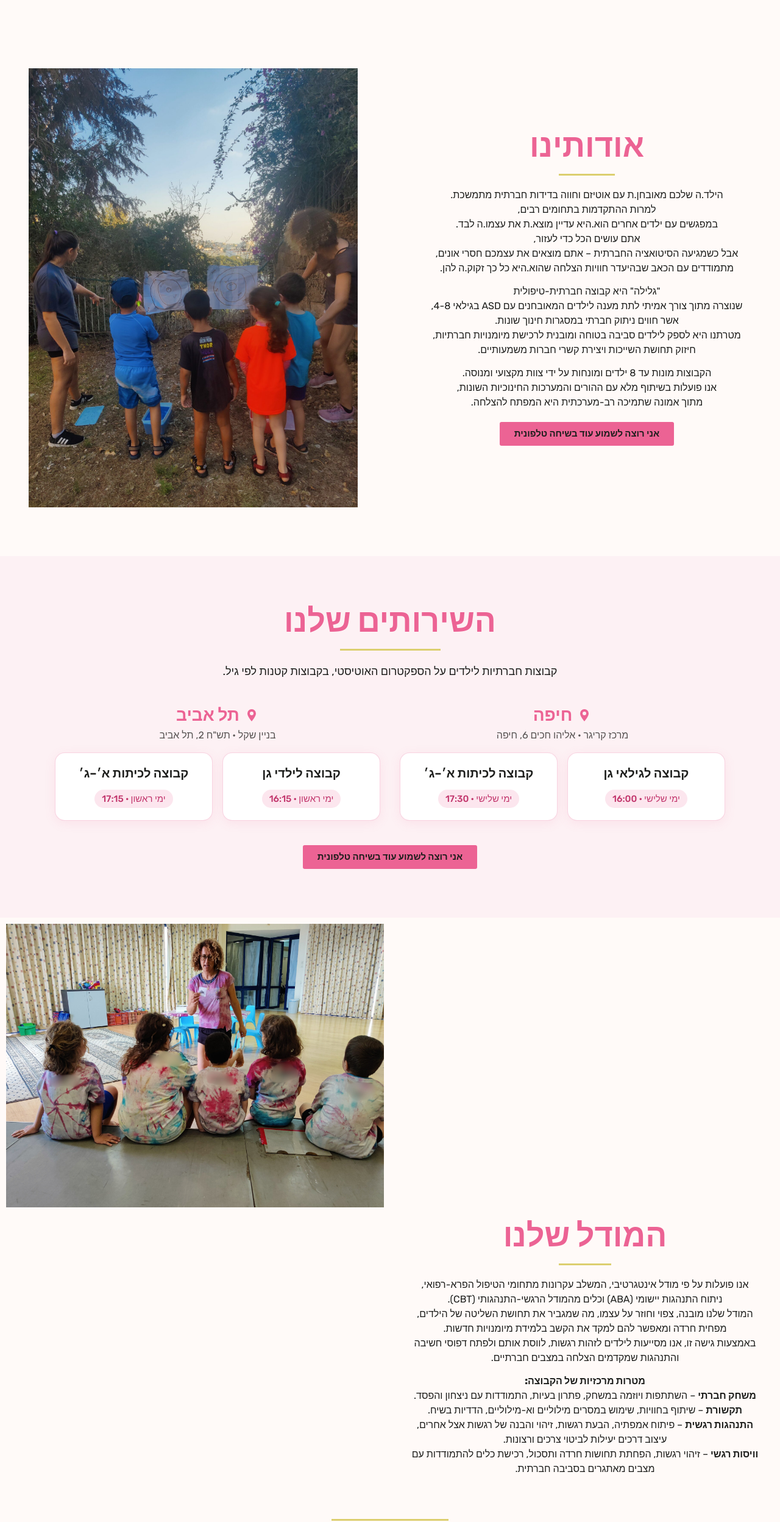
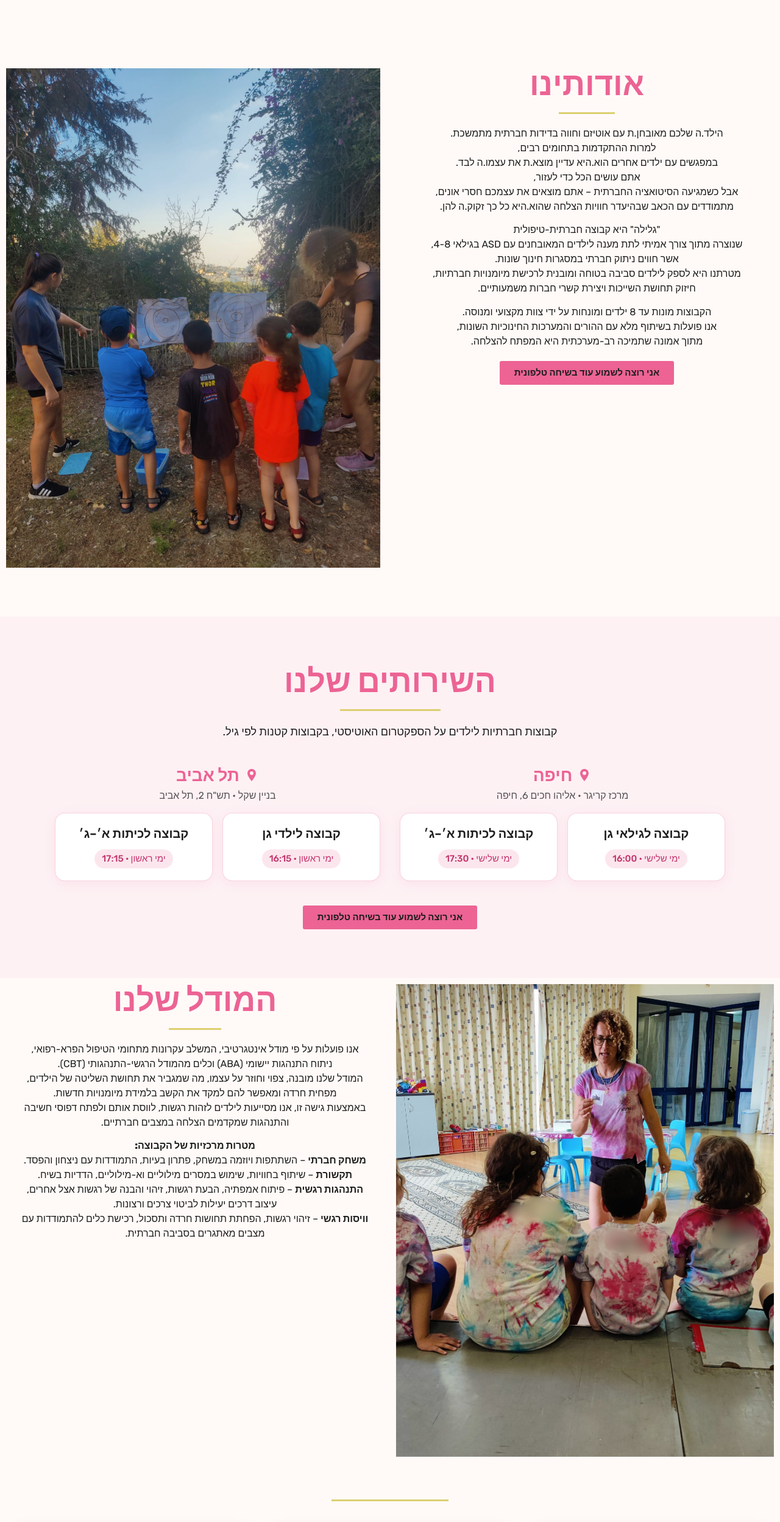
Before and after one commit to hilaovda-galila/galila-site, a React (Vite) app: page / in a window 1280 px wide. Shown: the part 1111-3607 px from the top of the page at 61% size. Built offline with nearby package versions, Linux system fonts and the light colour scheme.

Commit message:
אפקט גלילה: הטקסט מלווה את הגלילה לצד התמונה ב'אודותינו' וב'המודל שלנו'

```diff
--- a/src/index.css
+++ b/src/index.css
@@ -57,6 +57,17 @@
     @apply rounded-2xl border border-brand-soft/60 bg-white shadow-[0_4px_18px_rgba(236,99,148,0.1)];
   }
 
+  /* אפקט גלילה: בפריסת שתי עמודות, העמודה הקצרה נשארת במסך ו"מלווה" את הגלילה לאורך
+     העמודה הגבוהה. position: sticky תחום לתא הגריד, כך שהטקסט לעולם לא עולה על התמונה
+     ולא יוצא מגבולות המקטע. בנייד (עמודה אחת) ובמסכים נמוכים האפקט כבוי. */
+  @media (min-width: 768px) and (min-height: 600px) {
+    .follow {
+      position: sticky;
+      top: 1.5rem;
+      align-self: start;
+    }
+  }
+
   .field {
     @apply w-full rounded-lg border border-brand-soft bg-white px-4 py-2.5 text-ink placeholder:text-ink/50;
   }
--- a/src/pages/Home.tsx
+++ b/src/pages/Home.tsx
@@ -45,8 +45,9 @@ export default function Home() {
       {/* אודותינו */}
       <section id="about" className="px-2.5 py-[60px] md:px-5 lg:px-0 lg:py-20">
         <span id="2" />
-        <div className="mx-auto grid max-w-site items-center gap-8 px-2.5 md:grid-cols-2">
-          <div className="text-center">
+        {/* הטקסט "מלווה" את הגלילה לצד התמונה (ראו .follow ב-index.css) */}
+        <div className="mx-auto grid max-w-site items-start gap-8 px-2.5 md:grid-cols-2">
+          <div className="follow text-center">
             <h2 className="title">{w['3ba5a54d'].text}</h2>
             <span className="divider mx-auto my-5" />
             <Rich html={w['23f1335a'].html} className="mb-5" />
@@ -54,7 +55,7 @@ export default function Home() {
               {CTA}
             </a>
           </div>
-          <Img name={w['89acc0e'].image} alt={w['89acc0e'].alt} className="mx-auto max-h-[720px] w-auto max-w-full" />
+          <Img name={w['89acc0e'].image} alt={w['89acc0e'].alt} className="mx-auto w-full max-w-[640px]" />
         </div>
       </section>
 
@@ -97,15 +98,19 @@ export default function Home() {
       </section>
 
       {/* המודל שלנו */}
-      <section className="mx-auto grid max-w-site items-center md:grid-cols-2">
+      <section className="mx-auto max-w-site">
         <span id="4" />
-        <div className="p-2.5">
-          <Img name={w['a35332b'].image} alt={w['a35332b'].alt} className="w-full" />
-        </div>
-        <div className="p-2.5 text-center md:px-8">
-          <h2 className="title">{w['3aba3dd'].text}</h2>
-          <span className="divider mx-auto my-5" />
-          <Rich html={w['f8d558e'].html} />
+        {/* הצד הקצר מבין השניים "מלווה" את הגלילה לצד הארוך */}
+        <div className="grid items-start md:grid-cols-2">
+          <div className="follow p-2.5">
+            {/* במחשב התמונה מוצגת בחיתוך גבוה, כדי שלטקסט שלצידה יהיה מרחק ללוות את הגלילה */}
+            <Img name={w['a35332b'].image} alt={w['a35332b'].alt} className="w-full object-cover md:aspect-[4/5]" />
+          </div>
+          <div className="follow p-2.5 text-center md:px-8">
+            <h2 className="title">{w['3aba3dd'].text}</h2>
+            <span className="divider mx-auto my-5" />
+            <Rich html={w['f8d558e'].html} />
+          </div>
         </div>
       </section>
 
```
